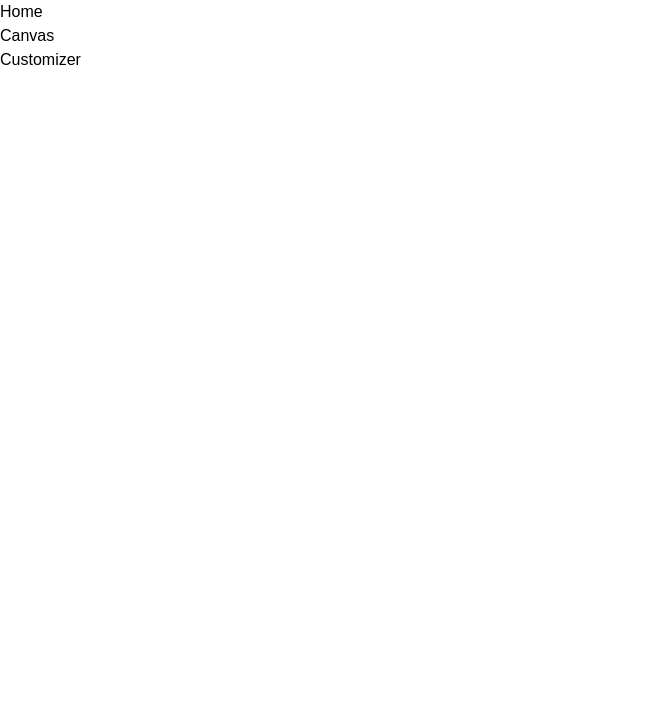
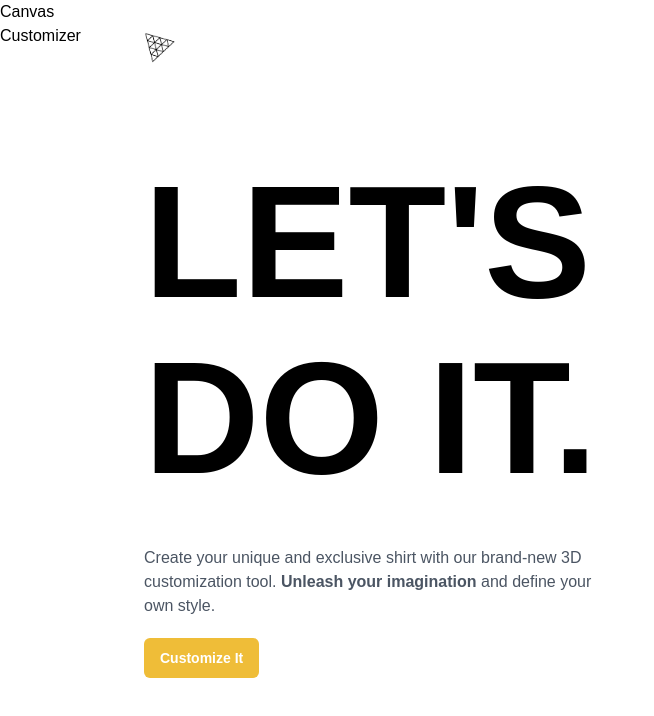
Before and after one commit to cirko0/threejs, a React (Vite) app in the folder client/: page / in a window 1280 px wide. Shown: the top 716 px of the page, without its empty margins (0-654 px from the left). Built offline with nearby package versions, Linux system fonts and the light colour scheme; a web font is replaced by a local one.

Commit message:
add Home page

```diff
--- /dev/null
+++ b/client/src/components/CustomButton.jsx
@@ -0,0 +1,28 @@
+import React from "react";
+import { useSnapshot } from "valtio";
+import state from "../store";
+
+const CustomButton = ({ type, title, customStyles, handleClick }) => {
+  const snap = useSnapshot(state);
+
+  const generateStyle = (type) => {
+    if (type === "filled") {
+      return {
+        backgroundColor: snap.color,
+        color: "#fff",
+      };
+    }
+  };
+
+  return (
+    <button
+      className={`px-2 py-1.5 flex-1 rounded-md ${customStyles}`}
+      style={generateStyle(type)}
+      onClick={handleClick}
+    >
+      {title}
+    </button>
+  );
+};
+
+export default CustomButton;
--- /dev/null
+++ b/client/src/components/index.js
@@ -0,0 +1,3 @@
+import CustomButton from "./CustomButton";
+
+export { CustomButton };
--- a/client/src/pages/Home.jsx
+++ b/client/src/pages/Home.jsx
@@ -1,7 +1,61 @@
-import React from "react";
+import { motion, AnimatePresence } from "framer-motion";
+import { useSnapshot } from "valtio";
+
+import state from "../store";
+
+import {
+  headContainerAnimation,
+  headContentAnimation,
+  headTextAnimation,
+  slideAnimation,
+} from "../config/motion";
+
+import { CustomButton } from "../components";
 
 const Home = () => {
-  return <div>Home</div>;
+  const snap = useSnapshot(state);
+
+  return (
+    <AnimatePresence>
+      {snap.intro && (
+        <motion.section className="home" {...slideAnimation("left")}>
+          <motion.header {...slideAnimation("down")}>
+            <img
+              src="./threejs.png"
+              alt="logo"
+              className="w-8 h-8 object-contain"
+            />
+          </motion.header>
+
+          <motion.div className="home-content" {...headContainerAnimation}>
+            <motion.div {...headTextAnimation}>
+              <h1 className="head-text">
+                LET&apos;S <br className="xl:block hidden" /> DO IT.
+              </h1>
+            </motion.div>
+
+            <motion.div
+              className="flex flex-col gap-5"
+              {...headContentAnimation}
+            >
+              <p className="max-w-md font-normal text-gray-600 text-base">
+                Create your unique and exclusive shirt with our brand-new 3D
+                customization tool. <strong>Unleash your imagination</strong>{" "}
+                and define your own style.
+              </p>
+
+              <CustomButton
+                type="filled"
+                title="Customize It"
+                handleClick={() => (state.intro = false)}
+                customStyles="w-fit px-4 py-2.5 font-bold text-sm"
+              />
+            </motion.div>
+          </motion.div>
+        </motion.section>
+      )}
+    </AnimatePresence>
+  );
 };
 
 export default Home;
--- /dev/null
+++ b/client/src/store/index.js
@@ -0,0 +1,12 @@
+import { proxy } from "valtio";
+
+const state = proxy({
+  intro: true,
+  color: "#EFBD38",
+  isLogoTexture: true,
+  isFullTexture: false,
+  logoDecal: "./threejs.png",
+  fullDecal: "./threejs.png",
+});
+
+export default state;
```
